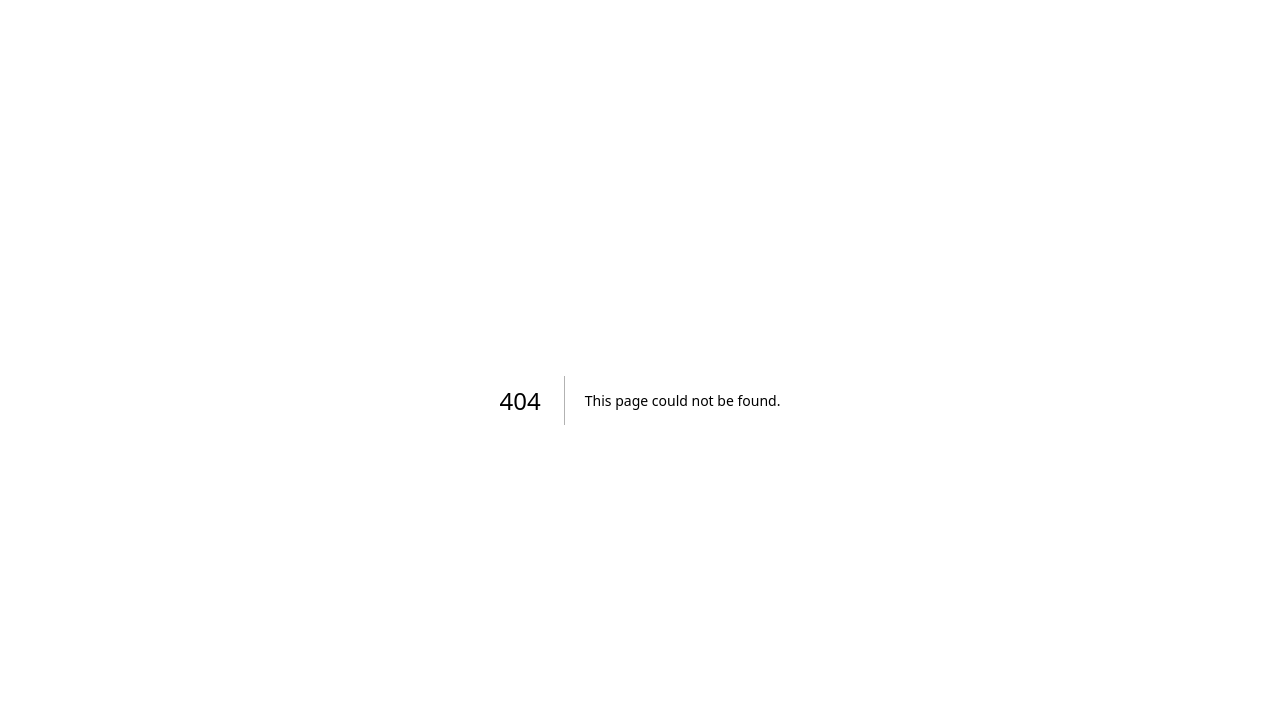
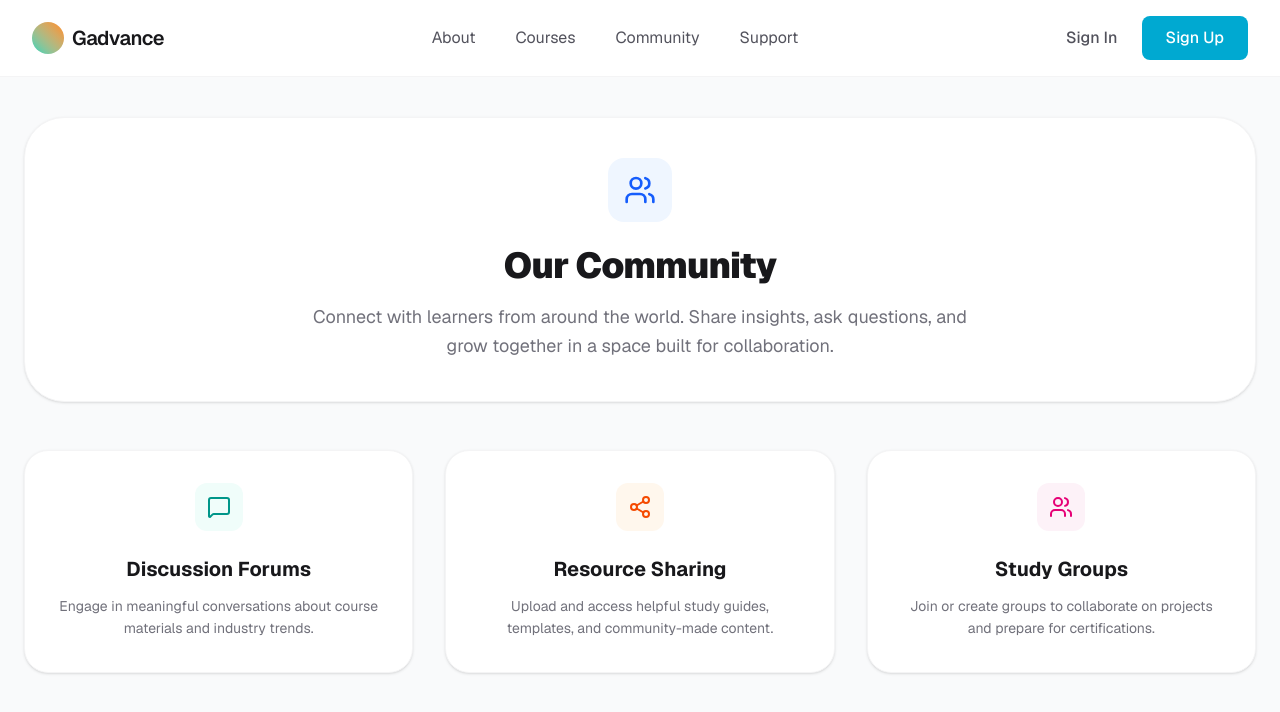
Before and after one commit to nathsuki73/gadvance, a Next.js app: page /community in a window 1280 px wide. Before the commit this address had no page. Shown: the top 712 px of the page. Built offline with nearby package versions, Linux system fonts and the light colour scheme.

Commit message:
Add Community page component with features for discussion forums, resource sharing, and study groups

```diff
--- /dev/null
+++ b/app/community/page.tsx
@@ -0,0 +1,65 @@
+import React from "react";
+import Header from "@/app/components/Header";
+import { Users, MessageSquare, Share2 } from "lucide-react";
+
+const Community = () => {
+  return (
+    <div className="min-h-screen bg-[#F9FAFB] font-sans text-zinc-900">
+      <Header />
+
+      <main className="max-w-7xl mx-auto px-6 py-10">
+        {/* Hero Section */}
+        <div className="mb-12 bg-white p-10 rounded-[40px] border border-zinc-100 shadow-sm text-center">
+          <div className="inline-flex items-center justify-center w-16 h-16 bg-blue-50 text-blue-600 rounded-2xl mb-6">
+            <Users size={32} />
+          </div>
+          <h1 className="text-4xl font-black mb-4 tracking-tight">
+            Our Community
+          </h1>
+          <p className="text-zinc-500 max-w-2xl mx-auto text-lg leading-relaxed">
+            Connect with learners from around the world. Share insights, ask
+            questions, and grow together in a space built for collaboration.
+          </p>
+        </div>
+
+        {/* Community Features Grid */}
+        <div className="grid grid-cols-1 md:grid-cols-3 gap-8">
+          <div className="bg-white p-8 rounded-3xl border border-zinc-100 shadow-sm hover:shadow-md transition-shadow text-center">
+            <div className="w-12 h-12 bg-teal-50 text-teal-600 rounded-xl flex items-center justify-center mx-auto mb-6">
+              <MessageSquare size={24} />
+            </div>
+            <h3 className="text-xl font-bold mb-3">Discussion Forums</h3>
+            <p className="text-zinc-500 text-sm leading-relaxed">
+              Engage in meaningful conversations about course materials and
+              industry trends.
+            </p>
+          </div>
+
+          <div className="bg-white p-8 rounded-3xl border border-zinc-100 shadow-sm hover:shadow-md transition-shadow text-center">
+            <div className="w-12 h-12 bg-orange-50 text-orange-600 rounded-xl flex items-center justify-center mx-auto mb-6">
+              <Share2 size={24} />
+            </div>
+            <h3 className="text-xl font-bold mb-3">Resource Sharing</h3>
+            <p className="text-zinc-500 text-sm leading-relaxed">
+              Upload and access helpful study guides, templates, and
+              community-made content.
+            </p>
+          </div>
+
+          <div className="bg-white p-8 rounded-3xl border border-zinc-100 shadow-sm hover:shadow-md transition-shadow text-center">
+            <div className="w-12 h-12 bg-pink-50 text-pink-600 rounded-xl flex items-center justify-center mx-auto mb-6">
+              <Users size={24} />
+            </div>
+            <h3 className="text-xl font-bold mb-3">Study Groups</h3>
+            <p className="text-zinc-500 text-sm leading-relaxed">
+              Join or create groups to collaborate on projects and prepare for
+              certifications.
+            </p>
+          </div>
+        </div>
+      </main>
+    </div>
+  );
+};
+
+export default Community;
```
